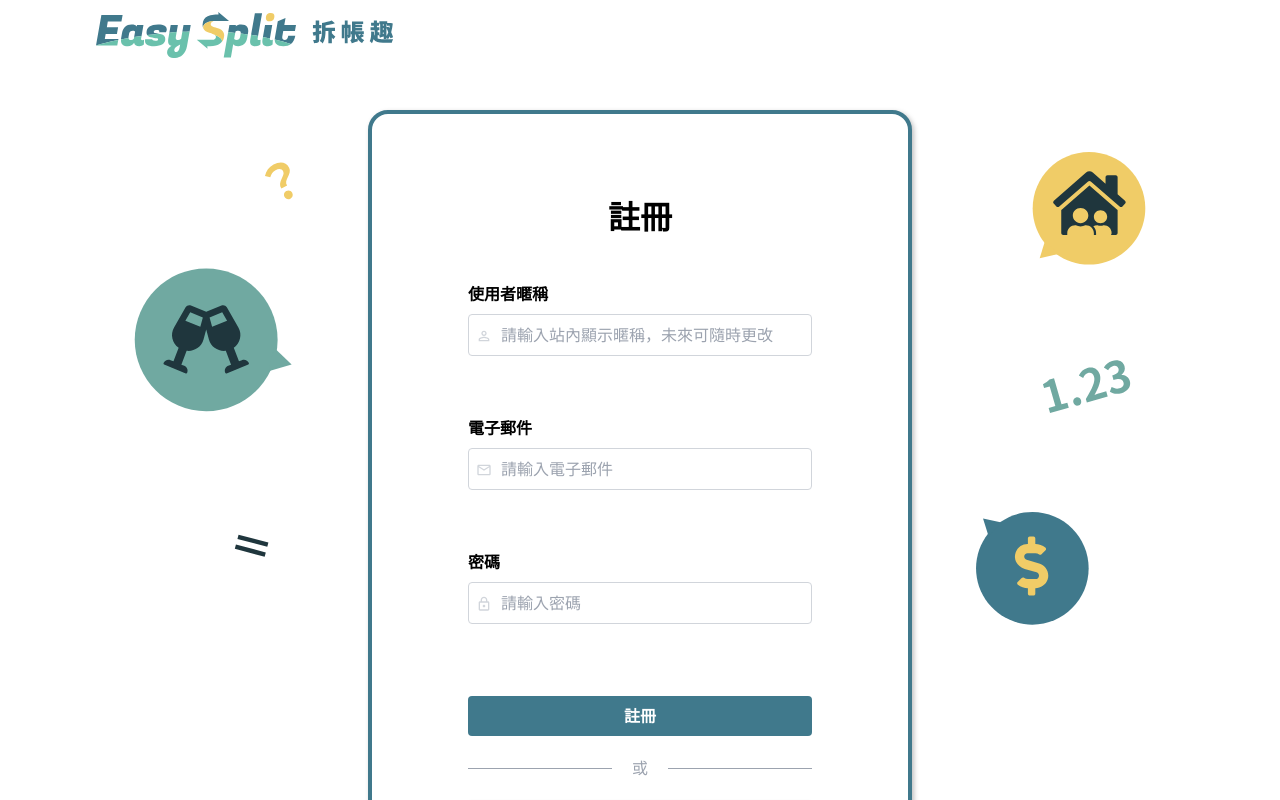
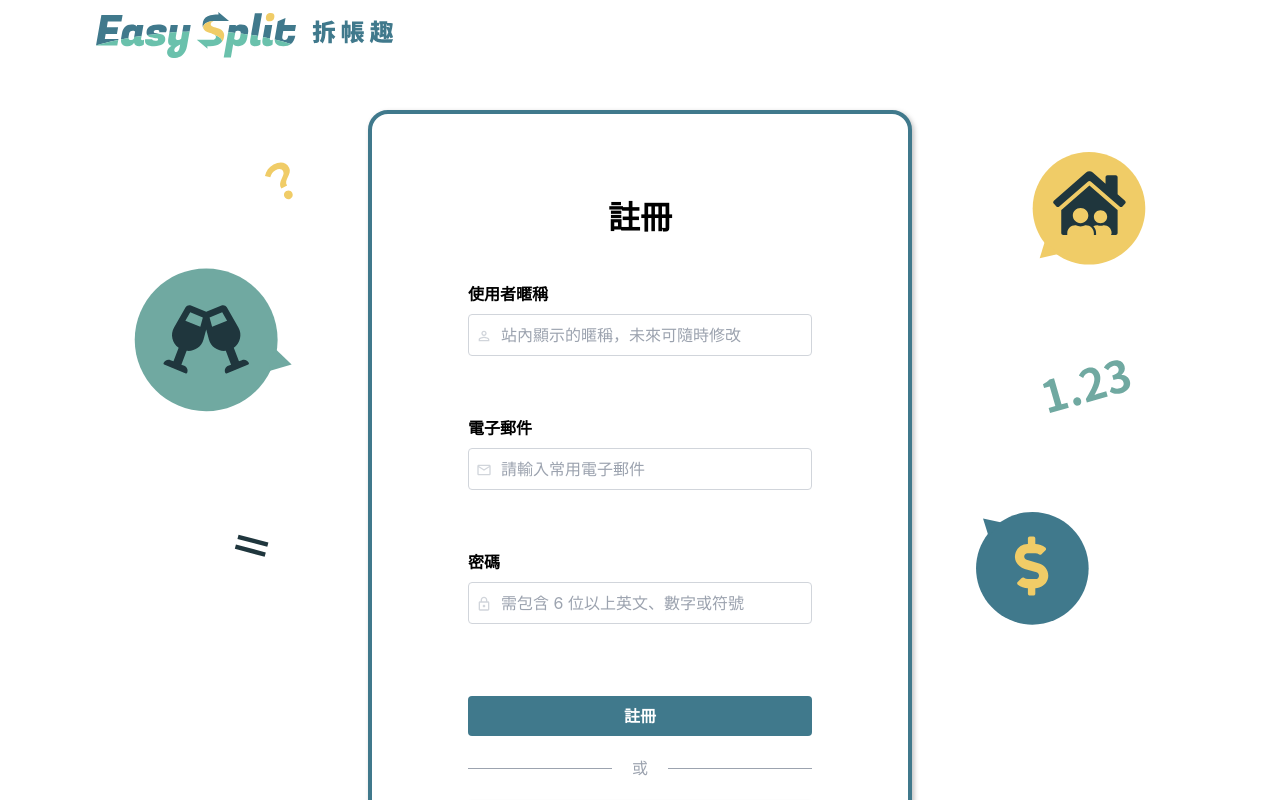
Before and after one commit to yachuh/easysplit, a React (Create React App) app: page /signup in a window 1280 px wide. Shown: the top 800 px of the page. Built offline with nearby package versions, Linux system fonts and the light colour scheme.

Commit message:
feat: merge Signup and Profile ui and feature

```diff
--- a/src/components/Signup.js
+++ /dev/null
@@ -1,93 +0,0 @@
-import { useForm } from 'react-hook-form'
-import { Link } from 'react-router-dom'
-import { signupApi } from '../utils/api'
-
-export const Signup = () => {
-  const {
-    register,
-    handleSubmit,
-    formState: { errors }
-  } = useForm({
-    defaultValues: {
-      name: '',
-      account: '',
-      password: ''
-    }
-  })
-
-  const onSubmit = async data => {
-    console.log('form data', data)
-
-    try {
-      const { status: isSuccess, message } = await signupApi(data)
-      if (!isSuccess) {
-        alert(message)
-        return
-      }
-      alert(message)
-    } catch (err) {
-      console.log(err)
-    }
-  }
-
-  return (
-        <div>
-            <h2 className="text-2xl mb-3">註冊</h2>
-            <form className="flex flex-col w-1/3" onSubmit={handleSubmit(onSubmit)}>
-                {/* 名稱 */}
-                <label htmlFor="name">名稱</label>
-                <input
-                    id='name'
-                    className="mb-3 border border-slate-700 rounded-sm"
-                    type="text"
-                    placeholder="站內顯示的暱稱，未來可隨時更改"
-                    {...register('name', { required: '此為必填欄位' })}
-                />
-                <p className="text-xs mb-2 text-rose-600">{errors.Name?.message}</p>
-                {/* Email */}
-                <label htmlFor="account">電子郵件帳號</label>
-                <input
-                id="account"
-                    className="mb-3 border border-slate-700 rounded-sm"
-                    type="email"
-                    placeholder="請輸入常用電子郵件"
-                    {...register('account', {
-                      required: '此為必填欄位',
-                      pattern: {
-                        value: /^\S+@\S+$/i,
-                        message: '電子郵件格式有誤，請重新確認'
-                      }
-                    })}
-                />
-                <p className="text-xs mb-2 text-rose-600">{errors.account?.message}</p>
-                {/* 密碼 */}
-                <label htmlFor="password">密碼</label>
-                <input
-                    className="mb-3 border border-slate-700 rounded-sm"
-                    type="password"
-                    placeholder="需包含 6 位以上英文數字符號"
-                    {...register('password', {
-                      required: {
-                        value: true,
-                        message: '此為必填欄位'
-                      },
-                      minLength: {
-                        value: 6,
-                        message: '密碼需包含 6 位以上英文、數字或符號'
-                      }
-                    })}
-                />
-                <p className="text-xs mb-2 text-rose-600">{errors.password?.message}</p>
-                {/* 確認 BTN */}
-                <input
-                    className="p-2 border border-slate-700 rounded-sm w-1/3"
-                    type="submit"
-                    value="註冊"
-                />
-            </form>
-            <div className='mt-2'>
-                <p>已經有帳號了？<Link className="text-teal-600" to="/login">登入會員</Link></p>
-            </div>
-        </div>
-  )
-}
--- a/src/components/SignupForm.js
+++ b/src/components/SignupForm.js
@@ -1,11 +1,7 @@
 import { useForm } from 'react-hook-form'
-import { useNavigate, Link } from 'react-router-dom'
+import { Link } from 'react-router-dom'
 import { signupApi } from '../utils/api'
-import {
-  EmailOutlined,
-  HttpsOutlined,
-  PermIdentityOutlined
-} from '@mui/icons-material'
+import { EmailOutlined, HttpsOutlined, PermIdentityOutlined } from '@mui/icons-material'
 import googleIcon from '../image/googleIcon.svg'
 
 export default function SignupForm () {
@@ -20,10 +16,9 @@ export default function SignupForm () {
       password: ''
     }
   })
-  const navigate = useNavigate()
 
   const onSubmit = async data => {
-    console.log('form data', data)
+    console.log('Signup form data', data)
 
     try {
       const { status: isSuccess, message } = await signupApi(data)
@@ -32,63 +27,39 @@ export default function SignupForm () {
         return
       }
       alert(message)
-    } catch (err) {
-      console.log(err)
+    } catch (error) {
+      console.log(error)
     }
   }
 
   return (
         <div className='viewContainer flex justify-center gap-16 md:mb-10'>
             <div className='hidden lg:block lg:group_beforeImg lg:mt-20' />
-            <div
-                className='formCard card-shadow'>
-                <h3
-                    className="font-bold text-center mb-10">
-                    註冊
-                </h3>
-                <form
-                    className="flex flex-col"
-                    onSubmit={handleSubmit(onSubmit)}>
-
-                    {/* 使用者暱稱 */}
-                    <label
-                        className='labelTitle'
-                        htmlFor="name">
-                        使用者暱稱
-                    </label>
+            <div className='formCard card-shadow'>
+                <h3 className="font-bold text-center mb-10">註冊</h3>
+                <form className="flex flex-col" onSubmit={handleSubmit(onSubmit)}>
+                    {/* 使用者名稱 */}
+                    <label className="labelTitle" htmlFor="name">使用者暱稱</label>
                     <div className="relative">
-                        <div
-                            className='inputImg'>
-                            <PermIdentityOutlined sx={{ fontSize: 16 }} />
-                        </div>
+                        <div className='inputImg'><PermIdentityOutlined sx={{ fontSize: 16 }} /></div>
                         <input
-                            id='name'
+                            id="name"
                             className="inputInfo mb-2"
                             type="text"
-                            placeholder="請輸入站內顯示暱稱，未來可隨時更改"
+                            placeholder="站內顯示的暱稱，未來可隨時修改"
                             {...register('name', { required: '此為必填欄位' })}
                         />
-                        <p className="text-xs mb-2 text-rose-600">
-                            {errors.name?.message}
-                        </p>
+                        <p className="text-xs mb-2 text-rose-600">{errors.name?.message}</p>
                     </div>
-
                     {/* Email */}
-                    <label
-                        className='labelTitle mt-11'
-                        htmlFor="account">
-                        電子郵件
-                    </label>
+                    <label className="labelTitle mt-11" htmlFor="account">電子郵件</label>
                     <div className="relative">
-                        <div
-                            className='inputImg'>
-                            <EmailOutlined sx={{ fontSize: 16 }} />
-                        </div>
+                        <div className="inputImg"><EmailOutlined sx={{ fontSize: 16 }} /></div>
                         <input
                             id="account"
                             className="inputInfo mb-2"
                             type="email"
-                            placeholder="請輸入電子郵件"
+                            placeholder="請輸入常用電子郵件"
                             {...register('account', {
                               required: '此為必填欄位',
                               pattern: {
@@ -97,29 +68,17 @@ export default function SignupForm () {
                               }
                             })}
                         />
-                        <p
-                            className="text-xs mb-2 text-rose-600">
-                            {errors.account?.message}
-                        </p>
+                        <p className="text-xs mb-2 text-rose-600">{errors.account?.message}</p>
                     </div>
-
                     {/* 密碼 */}
-                    <label
-                        className='labelTitle mt-11'
-                        htmlFor="password">
-                        密碼
-                    </label>
+                    <label className="labelTitle mt-11" htmlFor="password">密碼</label>
                     <div className="relative">
-                        <div
-                            className='inputImg'>
-                            <HttpsOutlined sx={{ fontSize: 16 }} />
-                        </div>
-
+                        <div className='inputImg'><HttpsOutlined sx={{ fontSize: 16 }} /></div>
                         <input
                             id="password"
                             className="inputInfo mb-2"
                             type="password"
-                            placeholder="請輸入密碼"
+                            placeholder="需包含 6 位以上英文、數字或符號"
                             {...register('password', {
                               required: {
                                 value: true,
@@ -127,16 +86,12 @@ export default function SignupForm () {
                               },
                               minLength: {
                                 value: 6,
-                                message: '密碼長度至少6位字元'
+                                message: '密碼需包含 6 位以上英文、數字或符號'
                               }
                             })}
                         />
-                        <p
-                            className="text-xs mb-2 text-rose-600">
-                            {errors.password?.message}
-                        </p>
+                        <p className="text-xs mb-2 text-rose-600">{errors.password?.message}</p>
                     </div>
-
                     {/* 確認 BTN */}
                     <input
                         className="btn-primary mb-5 mt-14"
@@ -144,34 +99,15 @@ export default function SignupForm () {
                         value="註冊"
                     />
                 </form>
-                <p
-                    className='flex before:line-bilateral after:line-bilateral mb-5'>
-                    <span className='text-gray-400 px-[20px]'>
-                        或
-                    </span>
+                <p className="flex before:line-bilateral after:line-bilateral mb-5">
+                    <span className='text-gray-400 px-[20px]'>或</span>
                 </p>
-
-                <button
-                    className='btn-google btn-shadow w-full mb-12'>
-                    <img
-                        className='w-[20px]'
-                        src={googleIcon}
-                        alt='googleIcon'
-                    />
-                    <p
-                        className='text-sm'>
-                        使用 Google 帳號註冊
-                    </p>
+                <button className="btn-google btn-shadow w-full mb-12">
+                    <img className="w-[20px]" src={googleIcon} alt="googleIcon"/>
+                    <p className="text-sm">使用 Google 帳號註冊</p>
                 </button>
-
-                <div className='text-center text-xs'>
-                    <p>已經有帳號嗎？
-                        <Link
-                            className="font-black"
-                            to="/login">
-                            登入
-                        </Link>
-                    </p>
+                <div className="text-center text-xs">
+                    <p>已經有帳號嗎？<Link className="font-black" to="/login">登入</Link></p>
                 </div>
             </div>
             <div className='hidden lg:block lg:group_afterImg lg:mt-20' />
```
